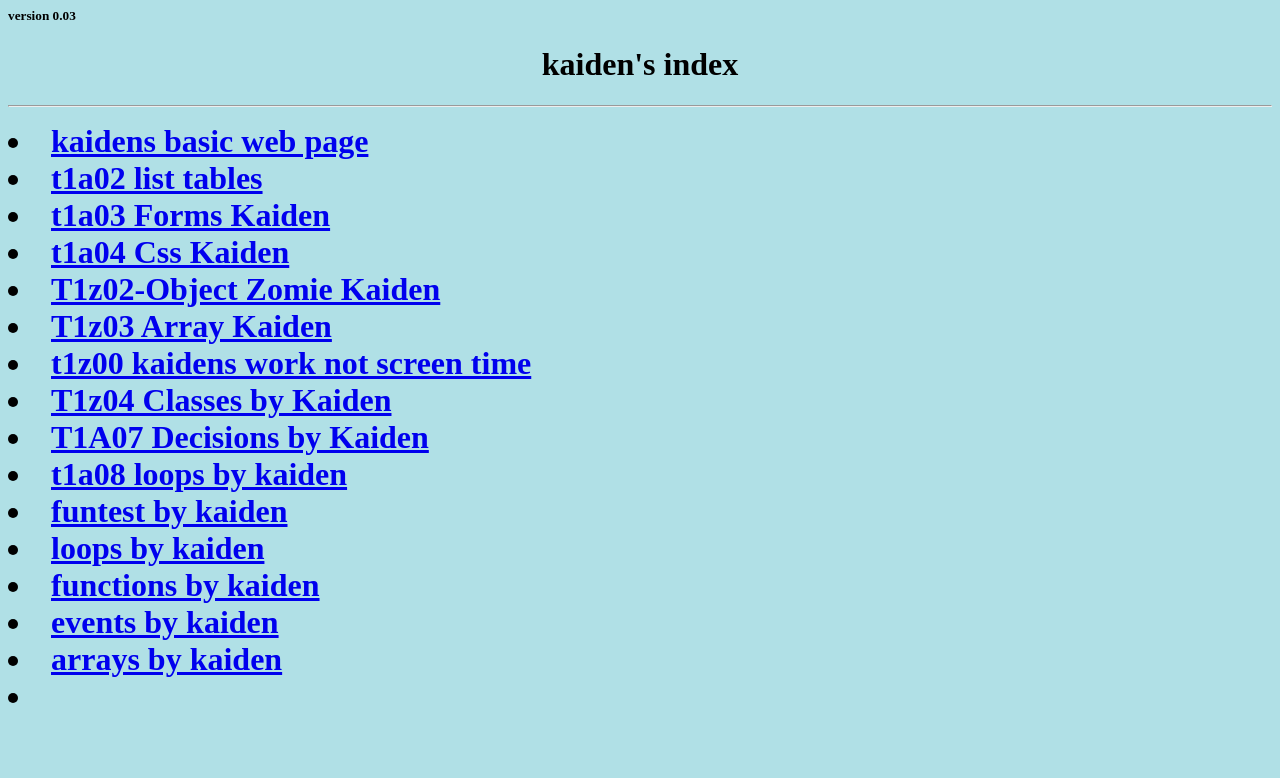
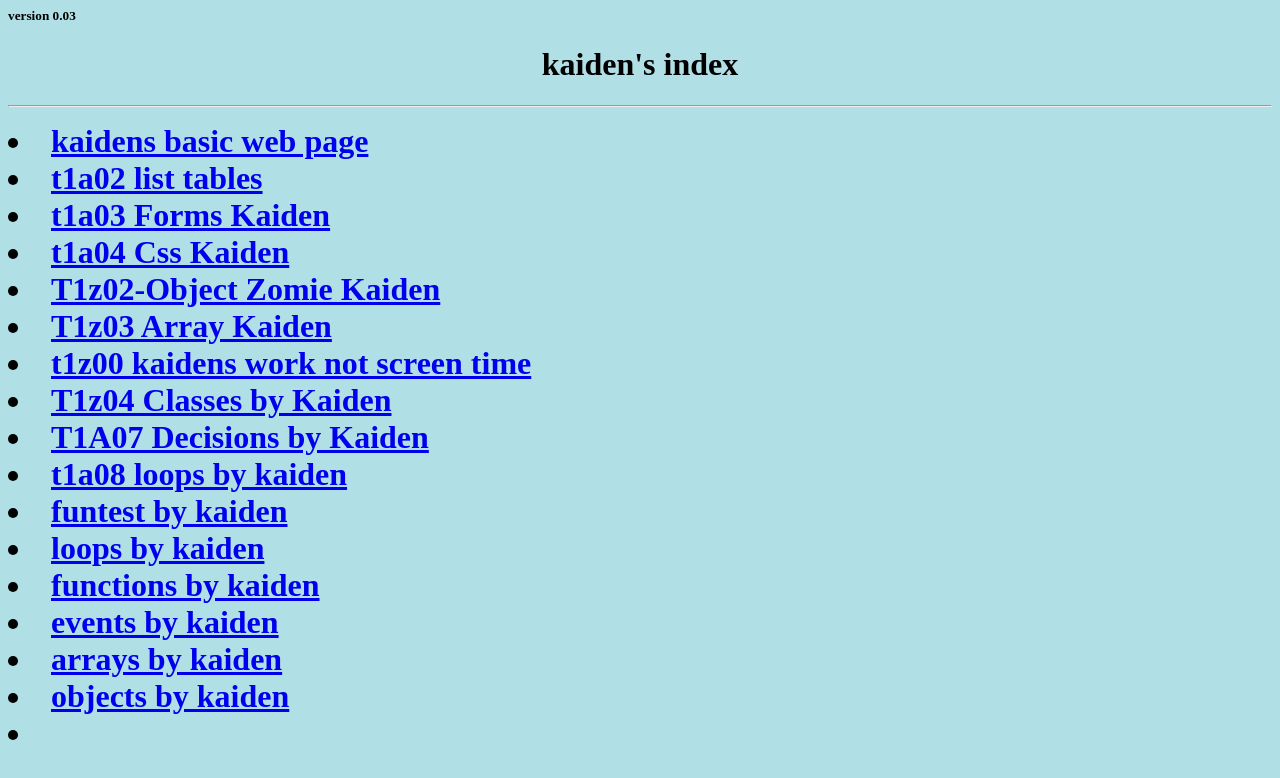
Before and after one commit to kaidenemeterio/game-dev-2024, a plain HTML site: page public/index.html in a window 1280 px wide. Drawn offline with Linux system fonts and the light colour scheme.

Commit message:
Update index.html

```diff
--- a/public/index.html
+++ b/public/index.html
@@ -24,7 +24,7 @@
   <li><a href="t1a09-functions-by-kaiden.html">functions by kaiden</a></li>
 <li><a href="t1a10-events-by-kaiden.html">events by kaiden</a></li>
       <li><a href="t1a11-arrays-by-kaiden.html">arrays by kaiden</a></li>
-      <li><a href="
+      <li><a href="t1a12-objects-by-kaiden.html">objects by kaiden</a></li>
             <li><a href="
             <li><a href="
                   <li><a href="
```
